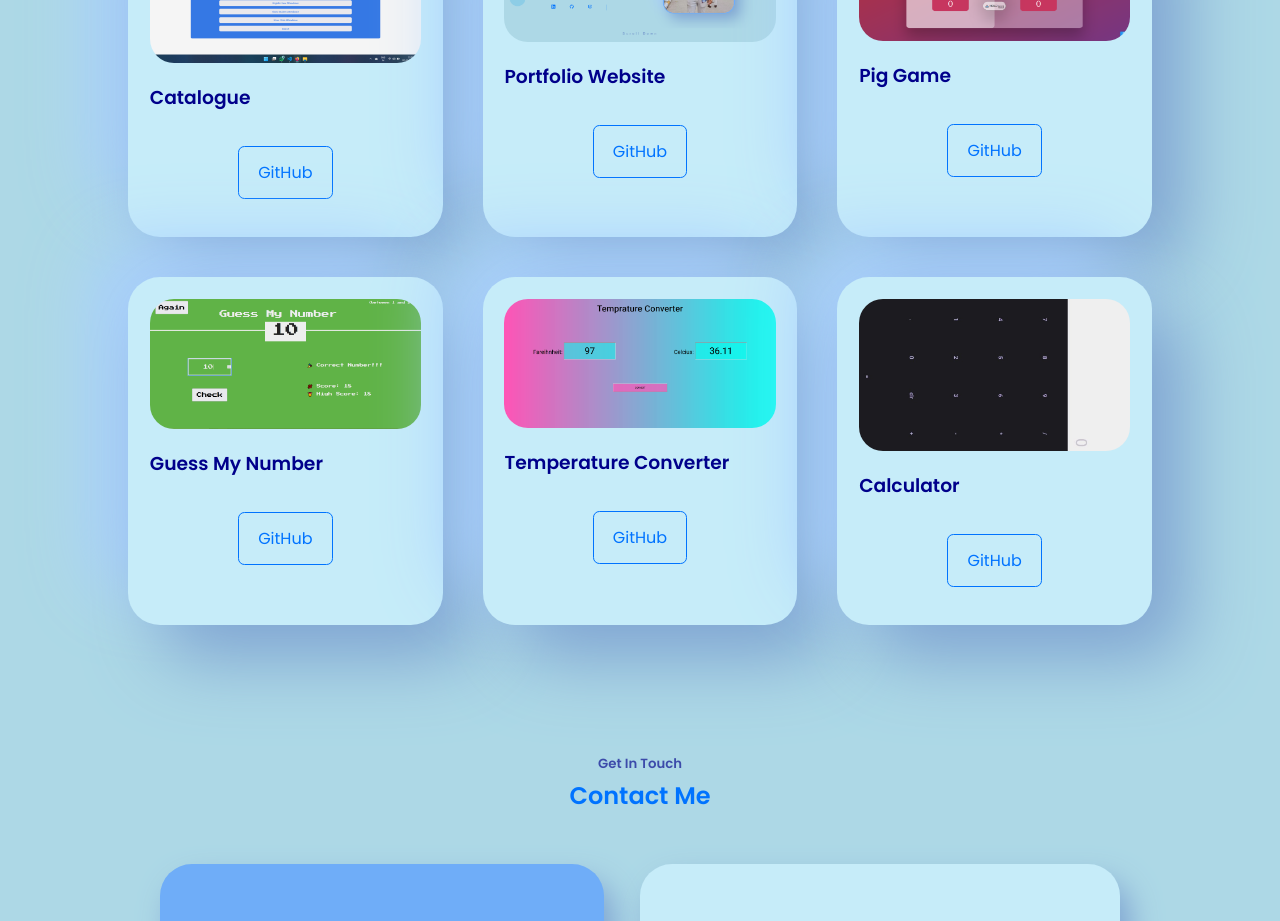
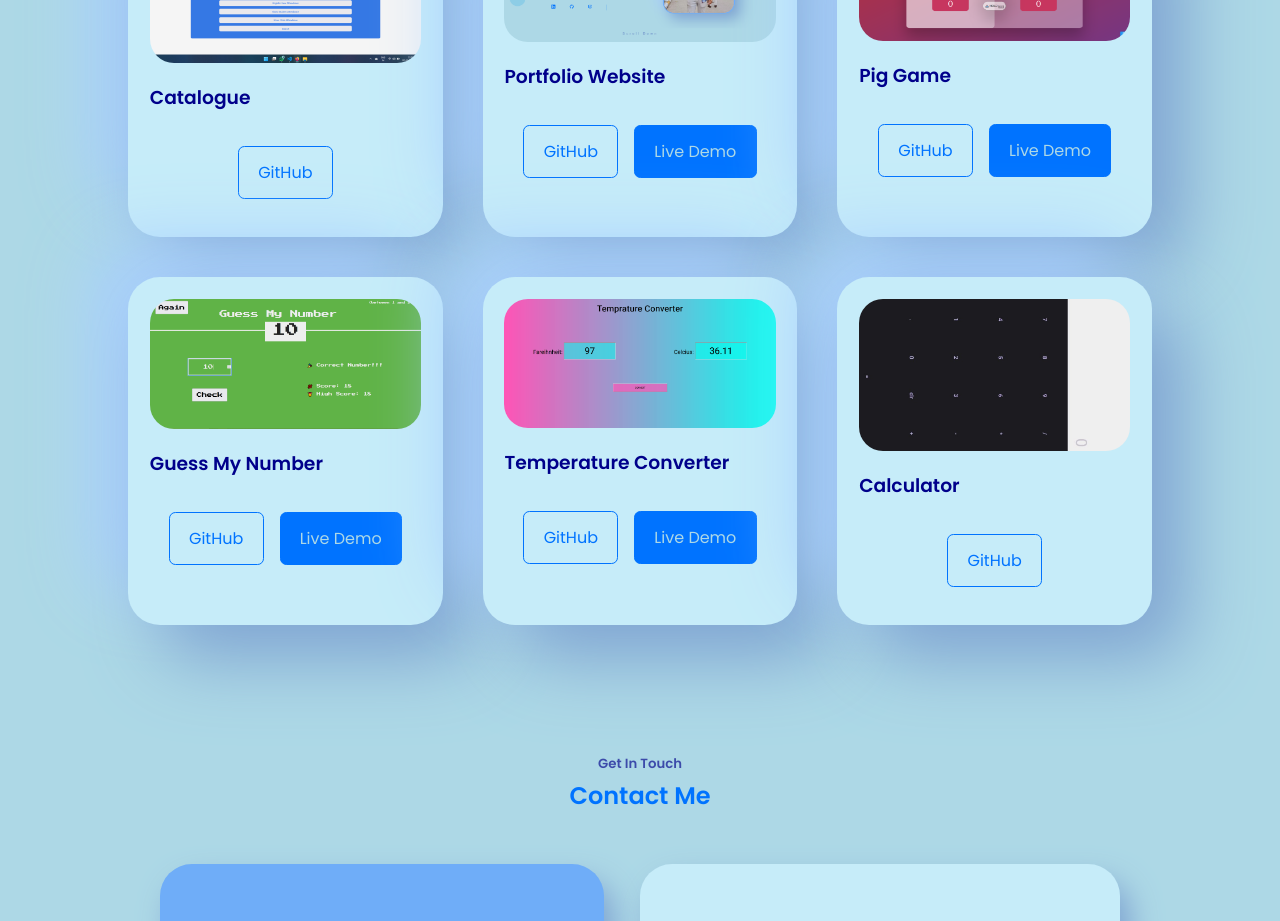
Before and after one commit to AkshayPise1112/Portfolio, a React (Vite) app: page / in a window 1280 px wide. Shown: the part 3340-4261 px from the top of the page. Built offline with nearby package versions, Linux system fonts and the light colour scheme.

Commit message:
add new transition property and adding live demo of previous projects

```diff
--- a/src/Components/About/Education.css
+++ b/src/Components/About/Education.css
@@ -38,8 +38,9 @@
 }
 
 .schoolCard:hover {
-	background: inherit;
-	border: 1px solid var(--color-Primary-variant);
+	transform: translateY(-5px);
+	box-shadow: 33px 33px 73px var(--color-bg-variant-2),
+		-33px -33px 73px var(--color-bg-variant);
 }
 
 /* @media screen and (max-width: 1124px) {
--- a/src/Components/Portfolio/Portfolio.css
+++ b/src/Components/Portfolio/Portfolio.css
@@ -15,8 +15,9 @@
 }
 
 .portfolio_item:hover {
-	border-color: var(--color-Primary-variant);
-	background: transparent;
+	transform: translateY(-5px);
+	box-shadow: 33px 33px 73px var(--color-bg-variant-2),
+		-33px -33px 73px var(--color-bg-variant);
 }
 
 .portfolio_item-img {
--- a/src/Components/Portfolio/Portfolio.jsx
+++ b/src/Components/Portfolio/Portfolio.jsx
@@ -50,9 +50,9 @@ const Portfolio = ({ innerRef }) => {
 						>
 							GitHub
 						</a>
-						{/* <a href="#" className="btn btn-Primary">
+						<a href="#" className="btn btn-Primary">
 							Live Demo
-						</a> */}
+						</a>
 					</div>
 				</article>
 				<article className="portfolio_item">
@@ -68,13 +68,13 @@ const Portfolio = ({ innerRef }) => {
 						>
 							GitHub
 						</a>
-						{/* <a
-							href="www.github.com"
+						<a
+							href="https://thepiggameio.vercel.app/"
 							target="_blank"
 							className="btn btn-Primary"
 						>
 							Live Demo
-						</a> */}
+						</a>
 					</div>
 				</article>
 				<article className="portfolio_item">
@@ -90,13 +90,13 @@ const Portfolio = ({ innerRef }) => {
 						>
 							GitHub
 						</a>
-						{/* <a
-							href="www.github.com"
+						<a
+							href="https://guessmynumberio.vercel.app/"
 							target="_blank"
 							className="btn btn-Primary"
 						>
 							Live Demo
-						</a> */}
+						</a>
 					</div>
 				</article>
 				<article className="portfolio_item">
@@ -112,13 +112,13 @@ const Portfolio = ({ innerRef }) => {
 						>
 							GitHub
 						</a>
-						{/* <a
-							href="www.github.com"
+						<a
+							href="https://temperatureconverterio.vercel.app/"
 							target="_blank"
 							className="btn btn-Primary"
 						>
 							Live Demo
-						</a> */}
+						</a>
 					</div>
 				</article>
 				<article className="portfolio_item">
```
